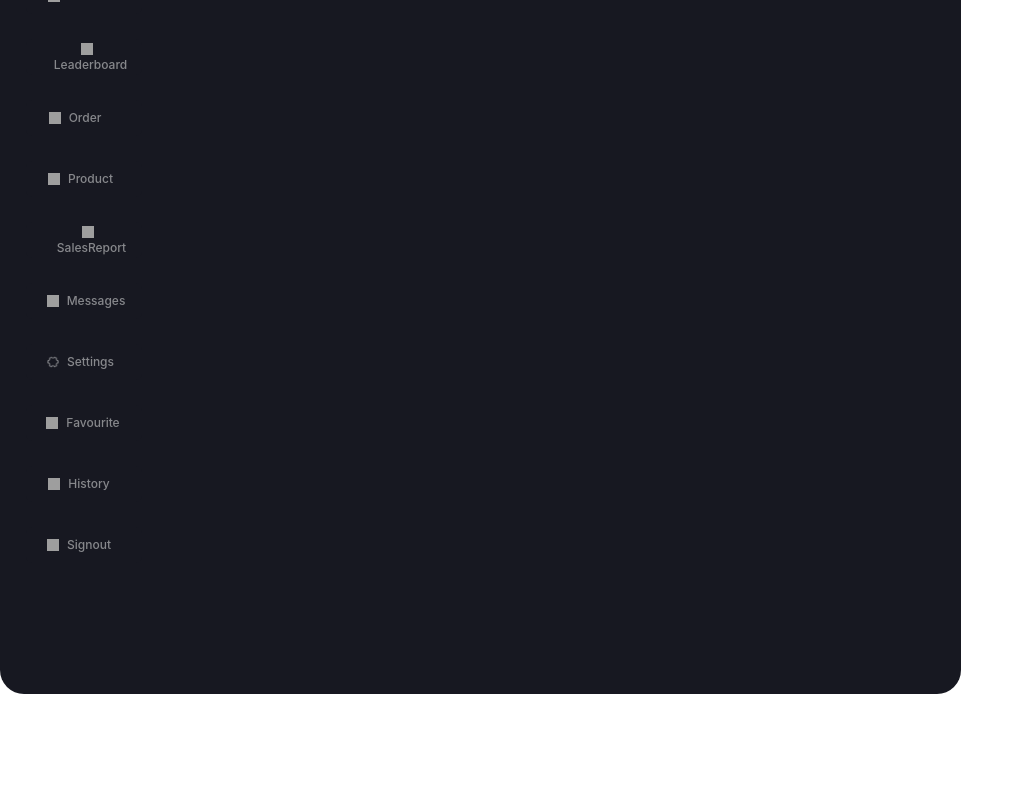
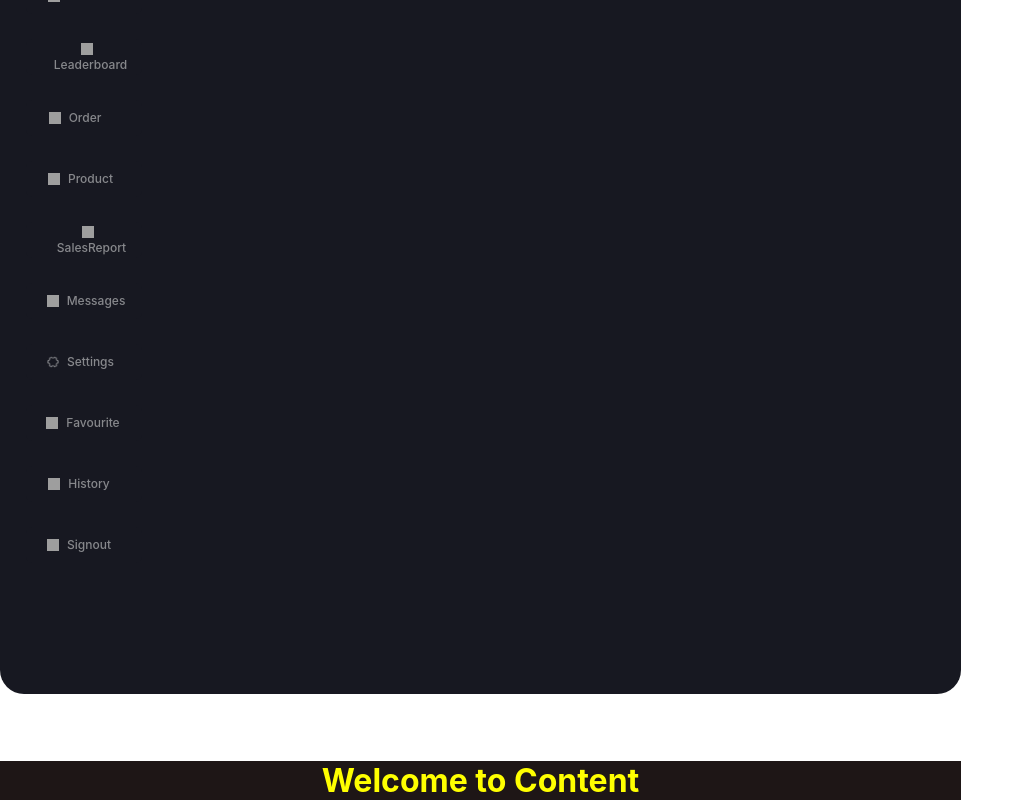
Before and after one commit to SrikanthBethi9885/g3-innovations-frontend-training, a React (Create React App) app: page / in a window 1280 px wide. Shown: the part 157-957 px from the top of the page, without its empty margins (0-1024 px from the left). Built offline with nearby package versions, Linux system fonts and the light colour scheme; grey boxes are pictures that could not be loaded.

Commit message:
styles added

```diff
--- a/src/App.css
+++ b/src/App.css
@@ -240,3 +240,6 @@
 button:hover{
      background-color: #A9DFD8;
 }
+.Content {
+  margin-top: 10px;
+}
--- a/src/App.js
+++ b/src/App.js
@@ -1,7 +1,7 @@
 import './App.css';
 import Header from './components/Header';
 import Sidebar from './components/Sidebar';
-import Content from './components/Content';
+import Content from './components/Content'
 // import Profile from './components/Profile';
 // import Leaderboard from './components/Leaderboard';
 // import Order from './components/Order';
--- a/src/components/Content.jsx
+++ b/src/components/Content.jsx
@@ -1,9 +1,10 @@
 import React from 'react'
+
 const Content = () => {
+  console.log('Content Page')
   return (
-    <div>
-      <h1>welcome to content</h1>
-
+    <div className='Content'>
+      <h1 style={{backgroundColor:'#1e1616',color:'yellow'}}>Welcome to Content</h1>
     </div>
   )
 }
```
